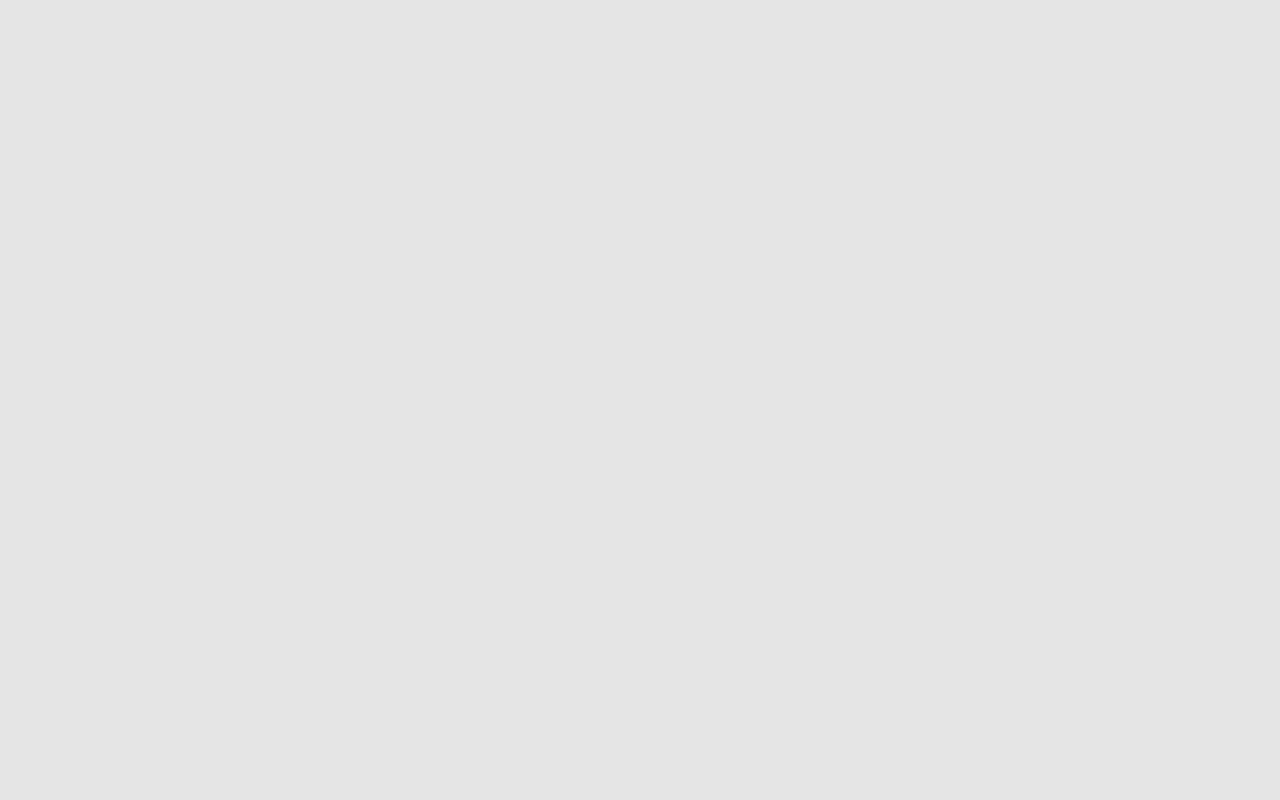
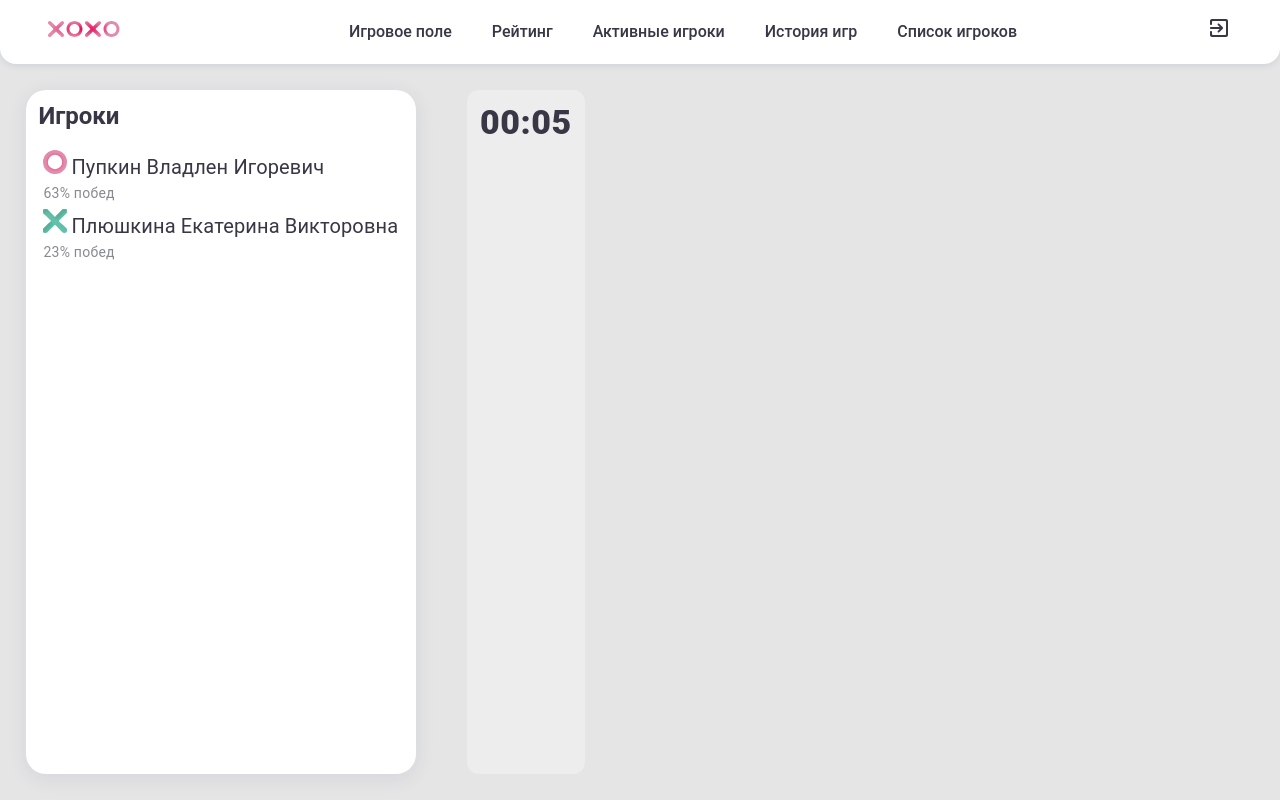
Before and after one commit to kl1mmm/tic-tac-toe-etagi, a Vue app: page /game in a window 1280 px wide. Before the commit this address had no page. Built offline with nearby package versions, Linux system fonts and the light colour scheme.

Commit message:
Timer-works; GamePG in progress

```diff
--- /dev/null
+++ b/src/components/Pages/GamePage.vue
@@ -0,0 +1,106 @@
+<template>
+  <div class="wrapper">
+    <MyNavbar style="width: 100%;"></MyNavbar>
+    <div class="screen">
+      <div class="playersTable">
+        <div class="tableName">Игроки</div>
+        <MySpreadsheet>
+          <tbody>
+          <tr v-for="player in playersData" :key="player.ID">
+            <div class="row">
+              <div class="column">
+                <td><img alt="O" class="imgTeam" src="@/components/UI/pics/ZeroPlayer1.svg" v-if="player.Team === 'Zero'">
+                  <img alt="X" class="imgTeam" src="@/components/UI/pics/CrossPlayer2.svg" v-if="player.Team === 'Cross'"></td>
+                <td class="playerName">{{ player.PlayerName }}</td>
+              </div>
+              <td class="percent">{{ player.PercentOfWins }} побед</td>
+            </div>
+          </tr>
+          </tbody>
+        </MySpreadsheet>
+      </div>
+      <MyTimer class="timer"></MyTimer>
+    </div>
+  </div>
+</template>
+
+<script>
+import MyNavbar from "@/components/UI/MyNavbar";
+import MySpreadsheet from "@/components/UI/MySpreadsheet.vue";
+import MyTimer from "@/components/UI/MyTimer.vue";
+
+export default {
+  name: "HistoryPage",
+  components: {MyTimer, MyNavbar, MySpreadsheet},
+  data() {
+    return {
+      playersData: [{
+        ID: '1',
+        PlayerName: 'Пупкин Владлен Игоревич',
+        PercentOfWins: '63%',
+        Team: 'Zero'
+      },
+        {
+          ID: '2',
+          PlayerName: 'Плюшкина Екатерина Викторовна',
+          PercentOfWins: '23%',
+          Team: 'Cross'
+        }]
+    }
+  }
+}
+</script>
+
+<style scoped>
+.wrapper {
+  height: 100vh;
+  display: flex;
+  flex-direction: column;
+}
+
+.screen {
+  height: 100%;
+  display: flex;
+  flex-direction: row;
+}
+
+.playersTable {
+  background: #ffffff;
+  box-shadow: 0 4px 20px rgba(44, 57, 121, 0.09);
+  border-radius: 1.25em;
+  padding: 1% 1% 0 1%;
+  margin: 2%;
+}
+
+.timer {margin: 2%}
+
+.tableName {
+  font-style: normal;
+  font-weight: 700;
+  font-size: 1.5em;
+  color: #373745;
+  text-align: left;
+  margin-bottom: 4%;
+}
+
+.imgTeam {
+  width: 1.5em;
+  height: 1.5em;
+}
+
+.playerName {
+  font-style: normal;
+  font-weight: 400;
+  font-size: 1.25em;
+  letter-spacing: 0.15px;
+  color: #373745;
+}
+
+.percent {
+  font-style: normal;
+  font-weight: 400;
+  font-size: 0.875em;
+  letter-spacing: 0.25px;
+  color: #898993;
+}
+</style>
--- a/src/components/Router/router.js
+++ b/src/components/Router/router.js
@@ -4,6 +4,7 @@ import SessionsPage from "@/components/Pages/SessionsPage";
 import RatingPage from "@/components/Pages/RatingPage";
 import HistoryPage from "@/components/Pages/HistoryPage";
 import PlayersPage from "@/components/Pages/PlayersPage";
+import GamePage from "@/components/Pages/GamePage.vue";
 
 const routes = [
     {
@@ -30,6 +31,11 @@ const routes = [
         name: 'Список игркоов',
         path: '/players-list/',
         component: PlayersPage
+    },
+    {
+        name: 'Активаная игра',
+        path: '/game/',
+        component: GamePage
     }
 ]
 
--- /dev/null
+++ b/src/components/UI/MyTimer.vue
@@ -0,0 +1,55 @@
+<template>
+  <div id="clock">
+    <span class="time" ref="watch">00:00</span>
+  </div>
+</template>
+
+<script>
+export default {
+  name: "MyTimer",
+  data() {
+    return {
+      timeMin: 0,
+      timeSec: 0,
+      miliseconds: 0,
+      interval: null,
+    }
+  },
+  mounted() {
+    const watch = this.$refs.watch;
+    clearInterval(this.interval);
+    localStorage.removeItem('startTime')
+    localStorage.setItem('startTime', (new Date().getTime()).toString())
+    this.interval = setInterval(() => {
+      this.miliseconds += 10;
+      this.timeSec = (((new Date().getTime()) - localStorage.getItem('startTime')) / 1000);
+      if (this.timeSec >= 60) {
+        this.timeMin = Math.floor(this.timeSec / 60);
+        let sec = Math.floor(this.timeSec - (this.timeMin * 60))
+        watch.innerHTML = (('0' + this.timeMin).slice(-2)) + ":" + (('0' + sec).slice(-2));
+      } else {
+        watch.innerHTML = (('0' + this.timeMin).slice(-2)) + ":" + (('0' + Math.floor(this.timeSec)).slice(-2));
+      }
+      // let dateTimer = new Date(this.miliseconds);
+      // watch.innerHTML = ('0' + dateTimer.getUTCMinutes()).slice(-2) + ':' + ('0' + dateTimer.getUTCSeconds()).slice(-2);
+    }, 10)
+  }
+}
+</script>
+
+<style scoped>
+
+#clock {
+  background: #EDEDED;
+  padding: 1%;
+  border-radius: 12px;
+  text-align: center;
+}
+
+.time {
+  font-weight: 900;
+  font-size: 2.125em;
+  letter-spacing: 0.015625em;
+  color: #373745;
+}
+</style>
```
